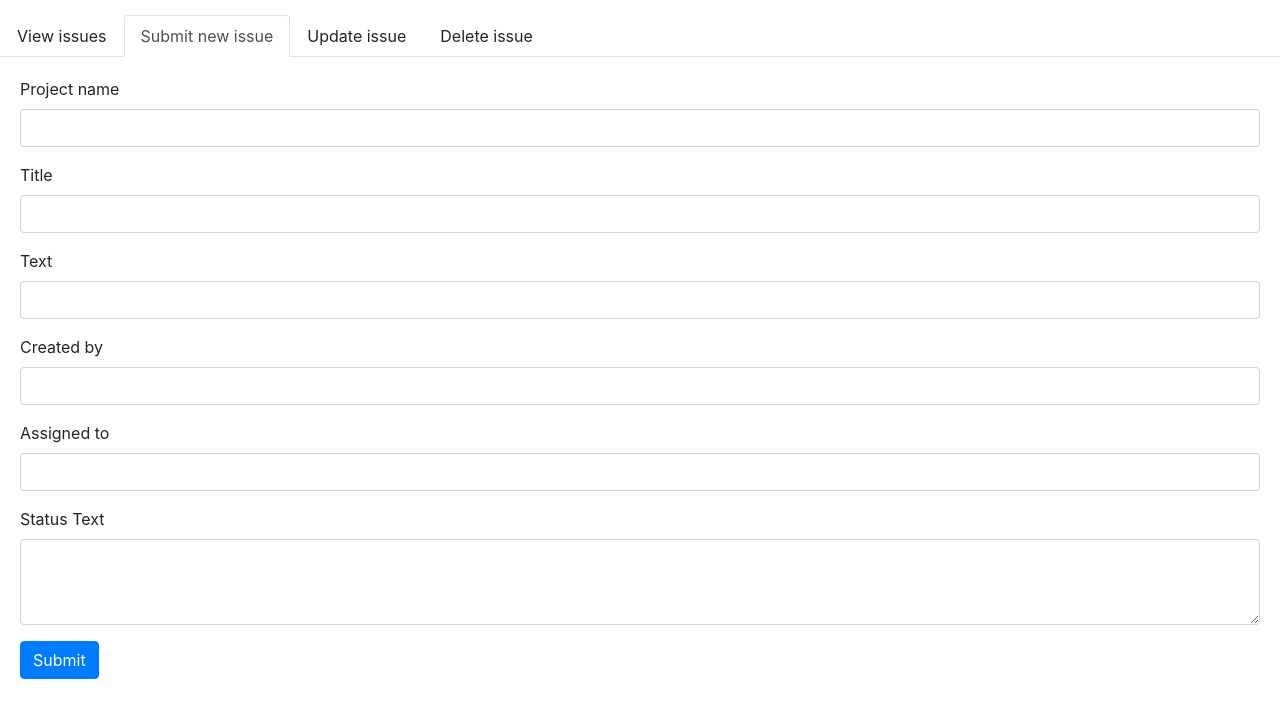
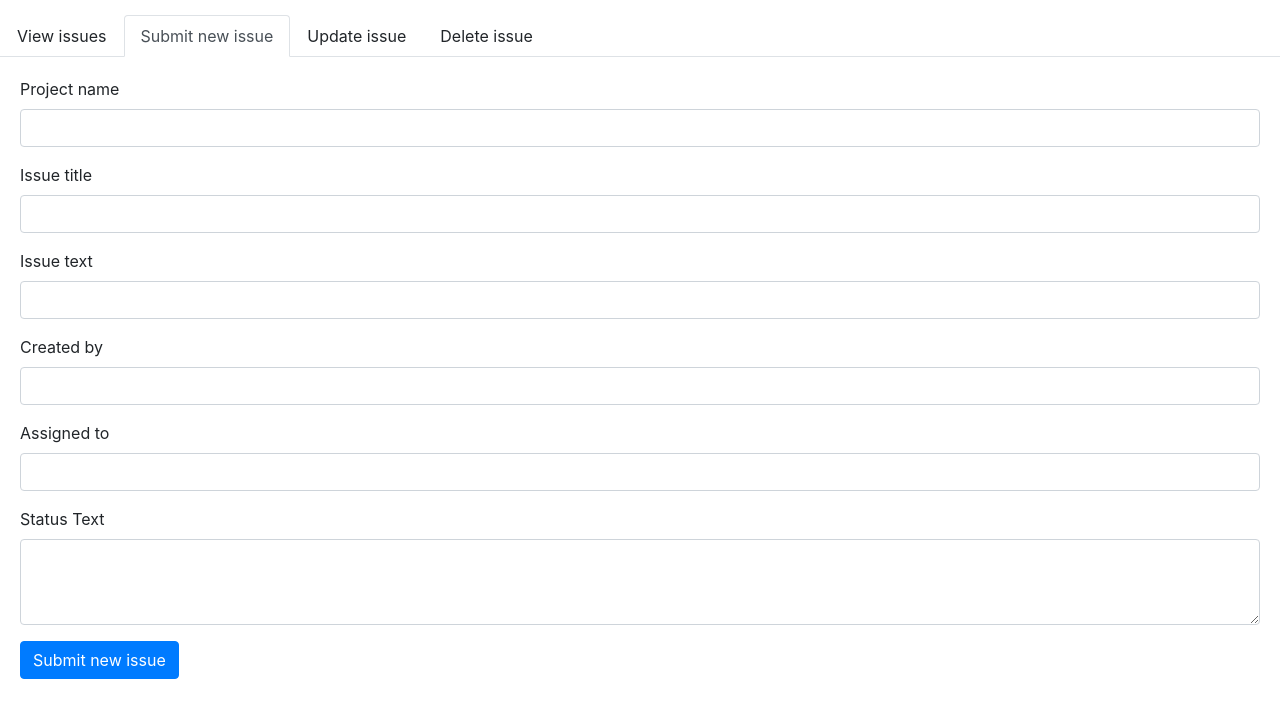
Before and after one commit to Sabri0o/Issue-Tracker, a website: page views/index.html in a window 1280 px wide. Both pictures are taken after a click on the link "Submit new issue". Drawn offline with nearby package versions, Linux system fonts and the light colour scheme.

Commit message:
submit new issue request

```diff
--- a/public/client.js
+++ b/public/client.js
@@ -29,7 +29,7 @@ $(document).ready(function () {
   };
 
   // view issues form
-  $("form").on("submit", function (event) {
+  $("#issueViewer").on("submit", function (event) {
     event.preventDefault();
     console.log(event.target);
     let query = {};
@@ -88,4 +88,17 @@ $(document).ready(function () {
       }
     });
   });
+
+  $("#submitNewIssue").on("submit", function (event) {
+    event.preventDefault();
+    // console.log(event.target);
+    // console.log($(`#${event.target.id}`));
+    let query = $(this).serialize();
+    console.log(query);
+
+    $.post("/api/issues/?", query, function (result) {
+      console.log("result:", result);
+      console.log("result length:", result.length);
+    });
+  });
 });
--- a/views/index.html
+++ b/views/index.html
@@ -33,10 +33,10 @@
     <div class='formContainer'>
         <div id="projectIssues" class="row issueOperation">
             <div class="col-4">
-                <form>
+                <form id='issueViewer'>
                     <div class="mb-3">
                         <label for="projectName" class="form-label">Project name</label>
-                        <input name='project' type="text" class="form-control" id="projectName">
+                        <input name='project' type="text" class="form-control" id="projectName" required>
                     </div>
 
 
@@ -109,22 +109,22 @@
         <form id="submitNewIssue" class="issueOperation">
             <div class="mb-3">
                 <label for="projectName" class="form-label">Project name</label>
-                <input name='project' type="text" class="form-control" id="projectName">
+                <input name='project' type="text" class="form-control" id="projectName" required>
             </div>
 
             <div class="mb-3">
-                <label class="form-label">Title</label>
-                <input name='issue_title' type="text" class="form-control">
+                <label class="form-label">Issue title</label>
+                <input name='issue_title' type="text" class="form-control" required>
             </div>
 
             <div class="mb-3">
-                <label class="form-label">Text</label>
-                <input name='issue_text' type="text" class="form-control">
+                <label class="form-label">Issue text</label>
+                <input name='issue_text' type="text" class="form-control" required>
             </div>
 
             <div class="mb-3">
                 <label class="form-label">Created by</label>
-                <input name='created_by' type="text" class="form-control">
+                <input name='created_by' type="text" class="form-control" required>
             </div>
 
             <div class="mb-3">
@@ -137,7 +137,7 @@
                 <textarea name='status_text' type="text" class="form-control" rows="3"></textarea>
             </div>
 
-            <button type="submit" class="btn btn-primary">Submit</button>
+            <button type="submit" class="btn btn-primary">Submit new issue</button>
 
         </form>
     </div>
@@ -146,42 +146,47 @@
         <form id="updateIssue" class="issueOperation">
             <div class="mb-3">
                 <label for="projectName" class="form-label">Project name</label>
-                <input type="text" class="form-control" id="projectName">
+                <input type="text" class="form-control" id="projectName" required>
             </div>
 
             <div class="mb-3">
-                <label for="projectName" class="form-label">Title</label>
-                <input type="text" class="form-control" id="projectName">
+                <label for="issueID" class="form-label">IssueID</label>
+                <input type="text" class="form-control" id="issueID" required>
             </div>
 
             <div class="mb-3">
-                <label for="projectName" class="form-label">Text</label>
-                <input type="text" class="form-control" id="projectName">
+                <label for="projectName" class="form-label">Issue title</label>
+                <input type="text" class="form-control">
+            </div>
+
+            <div class="mb-3">
+                <label for="projectName" class="form-label">Issue text</label>
+                <input type="text" class="form-control">
             </div>
 
             <div class="mb-3">
                 <label for="projectName" class="form-label">Created by</label>
-                <input type="text" class="form-control" id="projectName">
+                <input type="text" class="form-control">
             </div>
 
             <div class="mb-3">
                 <label for="projectName" class="form-label">Assigned to</label>
-                <input type="text" class="form-control" id="projectName">
+                <input type="text" class="form-control">
             </div>
 
             <div class="mb-3">
                 <label for="projectName" class="form-label">Status Text</label>
-                <input type="text" class="form-control" id="projectName">
+                <input type="text" class="form-control">
             </div>
 
             <div class="form-check mb-3">
                 <input class="form-check-input" type="checkbox" id="disabledFieldsetCheck">
                 <label class="form-check-label" for="disabledFieldsetCheck">
-                    Can't check this
+                    Close ticket
                 </label>
             </div>
 
-            <button type="submit" class="btn btn-primary">Update</button>
+            <button type="submit" class="btn btn-primary">Update issue</button>
         </form>
     </div>
 
@@ -189,7 +194,7 @@
         <form id="deleteIssue" class="issueOperation">
             <div class="mb-3">
                 <label for="projectName" class="form-label">Project name</label>
-                <input type="text" class="form-control" id="projectName">
+                <input type="text" class="form-control" id="projectName" required>
             </div>
 
             <div class="mb-3">
@@ -197,7 +202,7 @@
                 <input type="text" class="form-control" id="projectName">
             </div>
 
-            <button type="submit" class="btn btn-primary">Delete</button>
+            <button type="submit" class="btn btn-primary">Delete issue</button>
 
         </form>
     </div>
```
Also changed, not shown: routes/api.js (+9 -10 lines).
